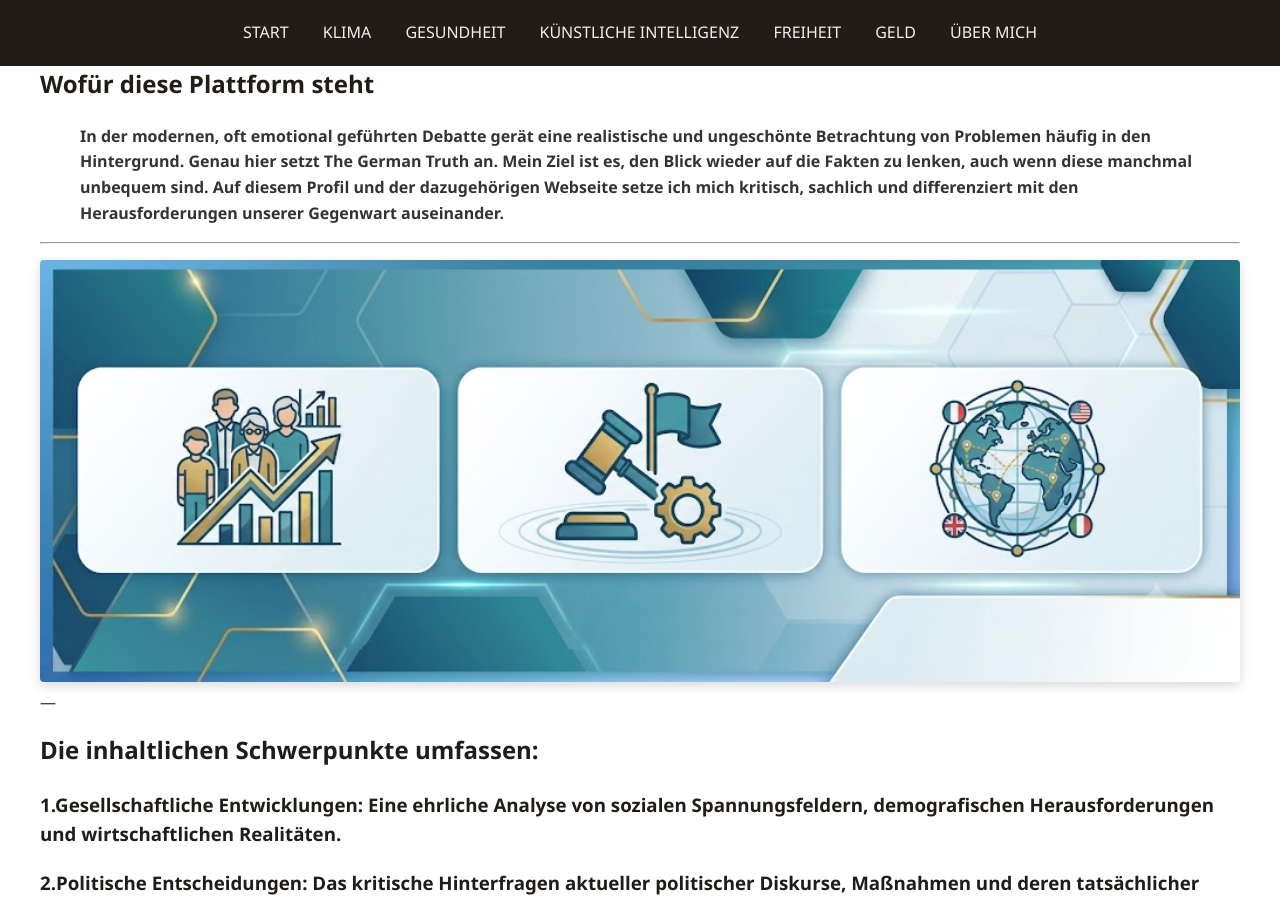
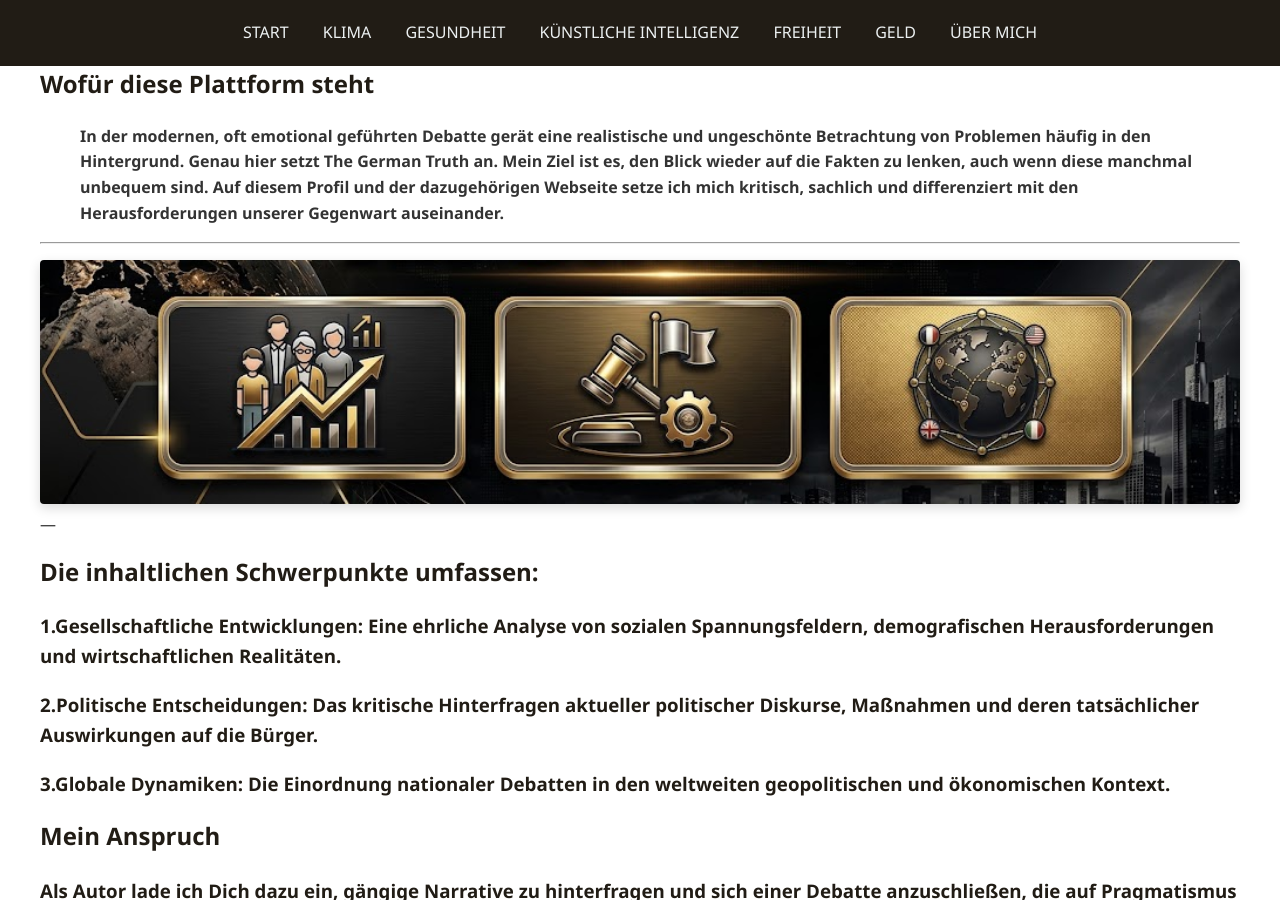
Before and after one commit to TheGermanTruth/TheGermanTruth, a Jekyll site: the page built from index.md, in a window 1280 px wide and 900 px high, scrolled down 617 px. Built offline with Jekyll 4.4.1, drawn with Linux system fonts in a browser that asks for light colours.

Commit message:
Update index.md

```diff
--- a/index.md
+++ b/index.md
@@ -31,7 +31,7 @@ title: "Perspektiven für die drängenden Fragen unserer Zeit"
 >dazugehörigen Webseite setze ich mich kritisch, sachlich und differenziert mit den Herausforderungen unserer Gegenwart auseinander.**
 
 ---
-![Inhalt]({{ '/images/inhalt.jpg' | relative_url }}){: .shadow-img width="100%"}
+![Inhalt]({{ '/images/inhalt.png' | relative_url }}){: .shadow-img width="100%"}
 ---
 
 ## Die inhaltlichen Schwerpunkte umfassen:
```
